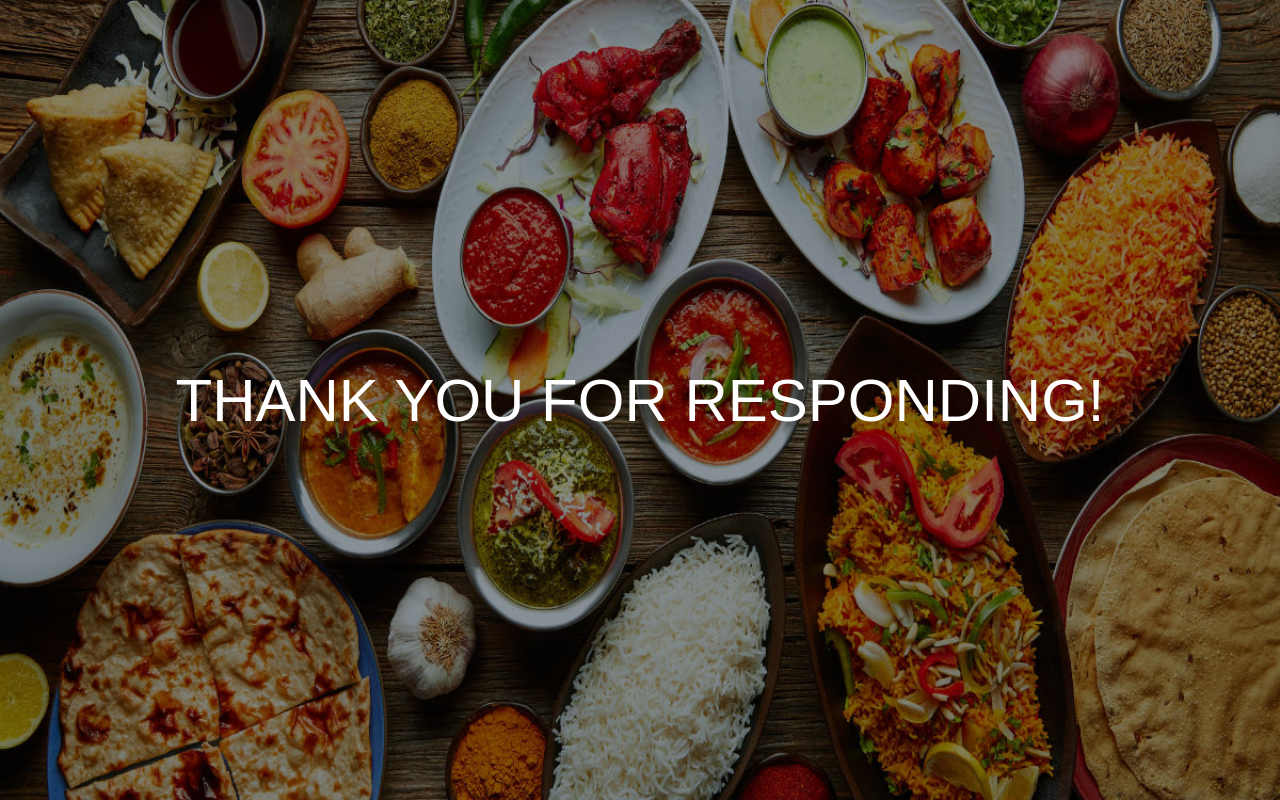
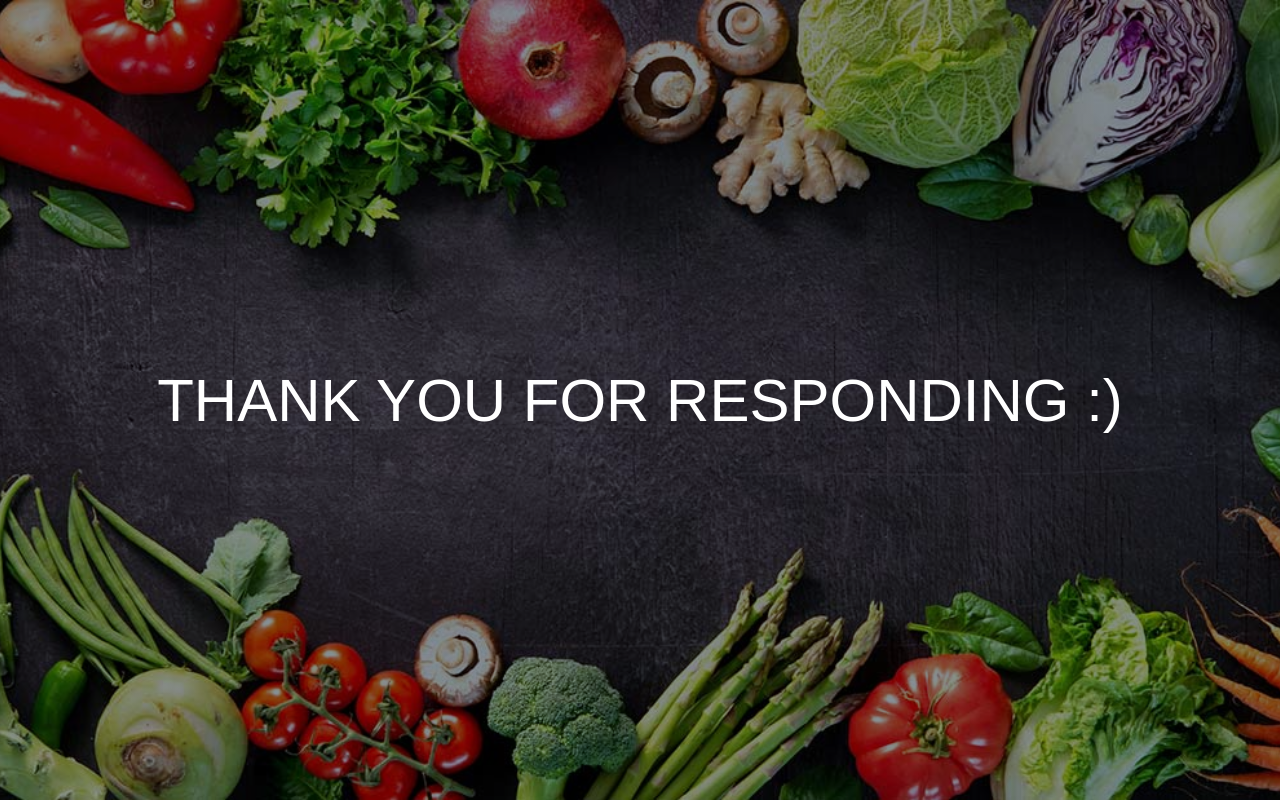
Before and after one commit to KaziRamisaRifa/Coocking-Relam-Web-Development-Project, a PHP site: page /thanks.php in a window 1280 px wide. Shown: the part 80-880 px from the top of the page. Run offline with PHP 8.4, Linux system fonts and the light colour scheme.

Commit message:
Update Final Project

```diff
--- a/Cooking Realm Project/about.php
+++ b/Cooking Realm Project/about.php
@@ -35,7 +35,7 @@ include 'connection.php';
 
         <div class="col-md-8">
           <h4>About Cooking Realm</h4>
-           <p> Cooking is a process that often becomes a great pastime for many people. Here you can find a vast number of recipes, learn diffent cooking skills and upload recipes along with photos of the dish. There are many exciting events and contests for the users. Moreover, a user can buy membership and get many benefits than the regular user.</p>
+           <p> Cooking is a process that often becomes a great pastime for many people. Here you can find a vast number of recipes, learn diffent cooking skills and upload recipes along with photos of the dish. There are many exciting events and contests for the users. Moreover, a user can buy membership and get many benefits than the regular user. There are also have some amazing features. </p>
           <a href="front.php" class="botton">See More</a>
         </div>
 
--- a/Cooking Realm Project/admin_login.php
+++ b/Cooking Realm Project/admin_login.php
@@ -39,7 +39,7 @@ if (mysqli_num_rows($result) > 0) {
   <head>
     <meta charset="utf-8">
     <meta name="viewport" content="width=device-wiidth,initial-scale=1">
-    <title>Log In</title>
+    <title>Admin Log In</title>
 
     <!-- login.css-->
     <link rel="stylesheet" href="CSS/admin_login.css">
--- a/Cooking Realm Project/coming_soon.php
+++ b/Cooking Realm Project/coming_soon.php
@@ -16,8 +16,7 @@ include 'connection.php';
     <header>
       <?php include 'header.php';?>
     </header>
-    <div class="bground">
-      <div class="bground__text">
+
         <h1>Coming Soon...</h1>
 
       </div>
--- a/Cooking Realm Project/contest_admin.php
+++ b/Cooking Realm Project/contest_admin.php
@@ -60,7 +60,7 @@ $result = mysqli_query($conn, "SELECT * FROM contest");
 <!DOCTYPE html>
 <html>
 <head>
-<title>Image Upload</title>
+<title>Contest</title>
 <link rel="stylesheet" href="CSS/upload.css">
 
 <!-- Bootstrap Grid System-->
--- a/Cooking Realm Project/contest_user.php
+++ b/Cooking Realm Project/contest_user.php
@@ -22,7 +22,7 @@ $result = mysqli_query($conn, "SELECT * FROM contest");
 <!DOCTYPE html>
 <html>
 <head>
-<title>Image Upload</title>
+<title>Contest</title>
 <link rel="stylesheet" href="CSS/upload.css">
 
 <!-- Bootstrap Grid System-->
--- a/Cooking Realm Project/feedback.php
+++ b/Cooking Realm Project/feedback.php
@@ -73,8 +73,6 @@ if (mysqli_num_rows($result) > 0) {
     <?php include 'header.php';?>
   </header>
 
-  <div class="feedbackBground">
-
 <div class="view">
 	<img src="">
 </div>
--- a/Cooking Realm Project/feedback_admin.php
+++ b/Cooking Realm Project/feedback_admin.php
@@ -9,7 +9,7 @@ $result = mysqli_query($conn, "SELECT * FROM feedback");
 <!DOCTYPE html>
 <html>
 <head>
-<title>Image Upload</title>
+<title>See Feedback</title>
 <link rel="stylesheet" href="CSS/upload.css">
 
 <!-- Bootstrap Grid System-->
--- a/Cooking Realm Project/front.php
+++ b/Cooking Realm Project/front.php
@@ -2,7 +2,7 @@
 <html lang="en" dir="ltr">
   <head>
     <meta charset="utf-8">
-    <title></title>
+    <title>Features</title>
   </head>
   <body>
     <header>
--- a/Cooking Realm Project/login_as.php
+++ b/Cooking Realm Project/login_as.php
@@ -5,7 +5,7 @@ include 'connection.php';
 <html lang="en" dir="ltr">
   <head>
     <meta charset="utf-8">
-    <title></title>
+    <title>Log In As</title>
 
     <link rel="stylesheet" href="CSS/login_as.css">
 
--- a/Cooking Realm Project/recipes_update.php
+++ b/Cooking Realm Project/recipes_update.php
@@ -27,7 +27,7 @@ $result = mysqli_query($conn, "SELECT * FROM recipe");
 <!DOCTYPE html>
 <html>
 <head>
-<title>Image Upload</title>
+<title>Update Recipes</title>
 <link rel="stylesheet" href="CSS/upload.css">
 
 <!-- Bootstrap Grid System-->
--- a/Cooking Realm Project/thanks.php
+++ b/Cooking Realm Project/thanks.php
@@ -5,7 +5,7 @@ include 'connection.php';
 <html lang="en" dir="ltr">
   <head>
     <meta charset="utf-8">
-    <title></title>
+    <title>Thank You</title>
 
     <link rel="stylesheet" href="CSS/login_as.css">
 
@@ -16,9 +16,10 @@ include 'connection.php';
     <header>
       <?php include 'header.php';?>
     </header>
-    <div class="bground">
-      <div class="bground__text">
-        <h1>Thank You For Responding!</h1>
+
+    <div class="loginbground">
+      <div class="loginbground__text">
+        <h1>Thank You For Responding :)</h1>
 
       </div>
     </div>
--- a/Cooking Realm Project/user_login.php
+++ b/Cooking Realm Project/user_login.php
@@ -39,7 +39,7 @@ if (mysqli_num_rows($result) > 0) {
   <head>
     <meta charset="utf-8">
     <meta name="viewport" content="width=device-wiidth,initial-scale=1">
-    <title>Log In</title>
+    <title>User Log In</title>
 
     <!-- login.css-->
     <link rel="stylesheet" href="CSS/user_login.css">
```
Also changed, not shown: Cooking Realm Project/CSS/Image/thanks.jpg (added).
